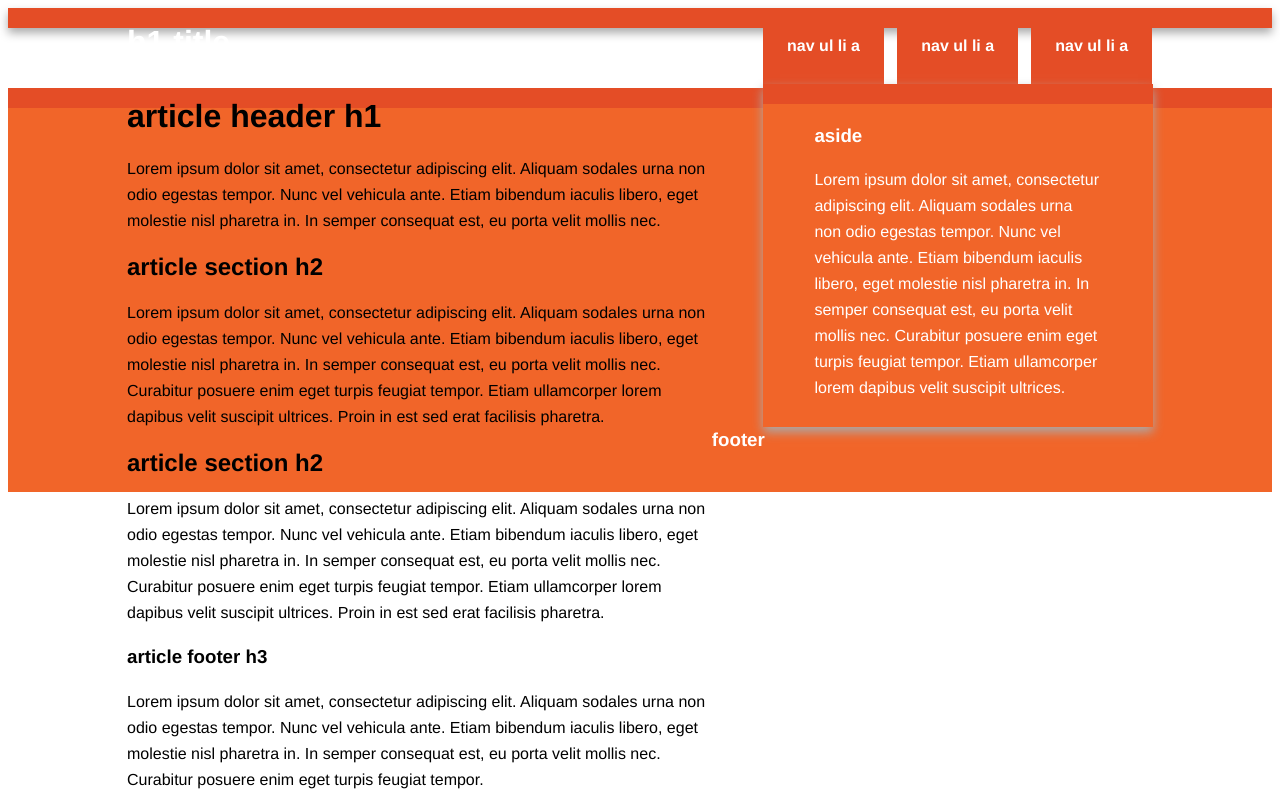
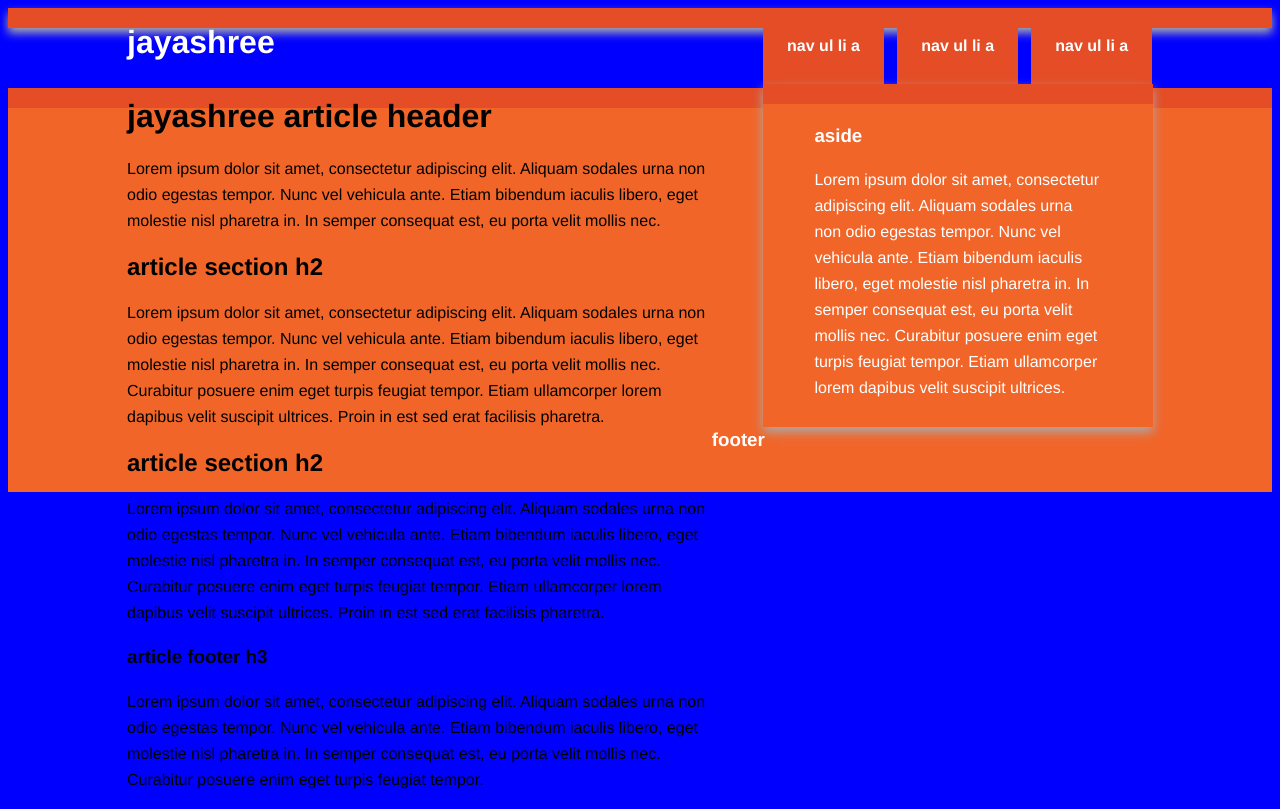
Before and after one commit to vaishnaviyp/vaishnaviinitializer, a plain HTML site: page index.html in a window 1280 px wide. Drawn offline with Linux system fonts and the light colour scheme.

Commit message:
commit changes

```diff
--- a/index.html
+++ b/index.html
@@ -8,11 +8,11 @@
 
         <link rel="stylesheet" href="css/main.css">
     </head>
-    <body>
+    <body bgcolor="blue">
 
         <div class="header-container">
             <header class="wrapper clearfix">
-                <h1 class="title">h1.title</h1>
+                <h1 class="title">jayashree</h1>
                 <nav>
                     <ul>
                         <li><a href="#">nav ul li a</a></li>
@@ -28,7 +28,7 @@
 
                 <article>
                     <header>
-                        <h1>article header h1</h1>
+                        <h1>jayashree article header</h1>
                         <p>Lorem ipsum dolor sit amet, consectetur adipiscing elit. Aliquam sodales urna non odio egestas tempor. Nunc vel vehicula ante. Etiam bibendum iaculis libero, eget molestie nisl pharetra in. In semper consequat est, eu porta velit mollis nec.</p>
                     </header>
                     <section>
```
